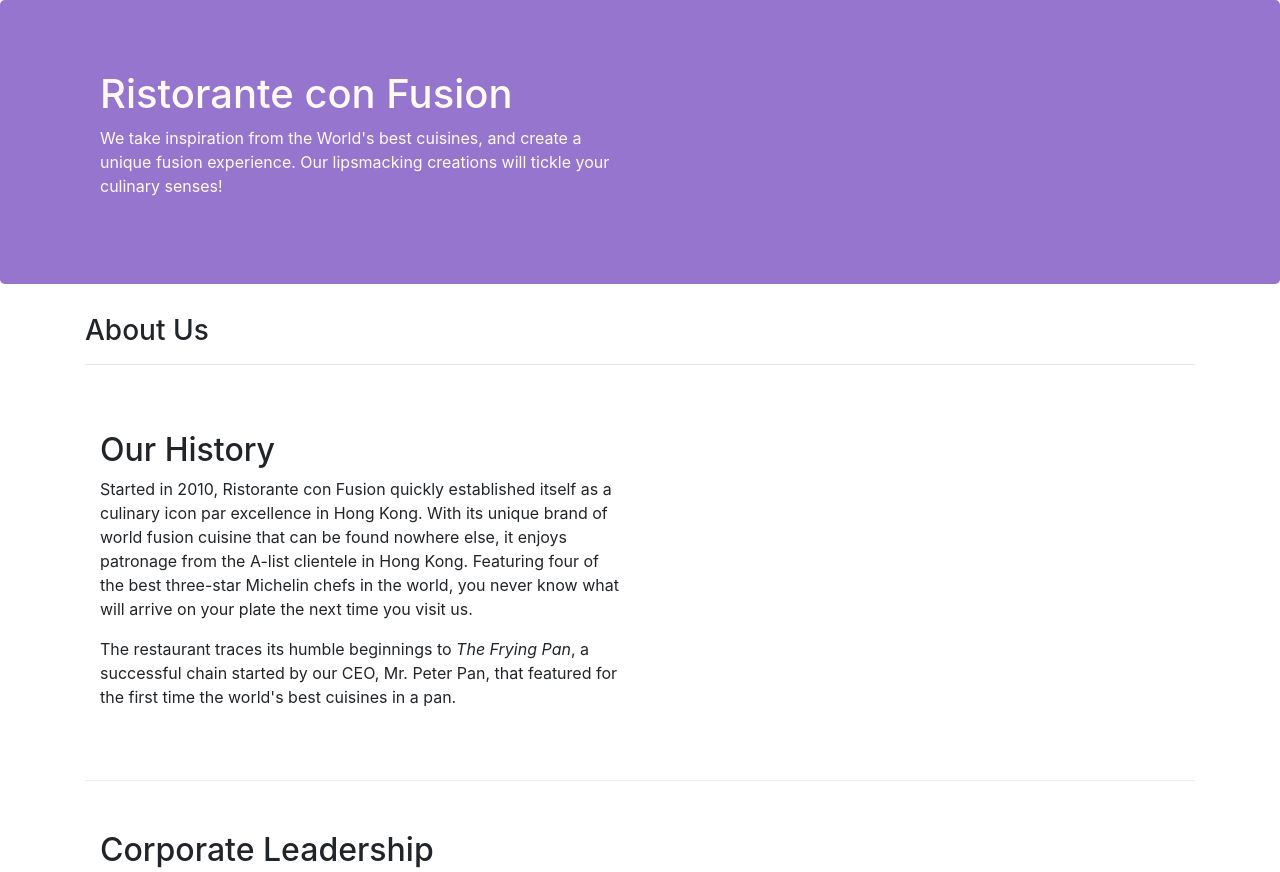
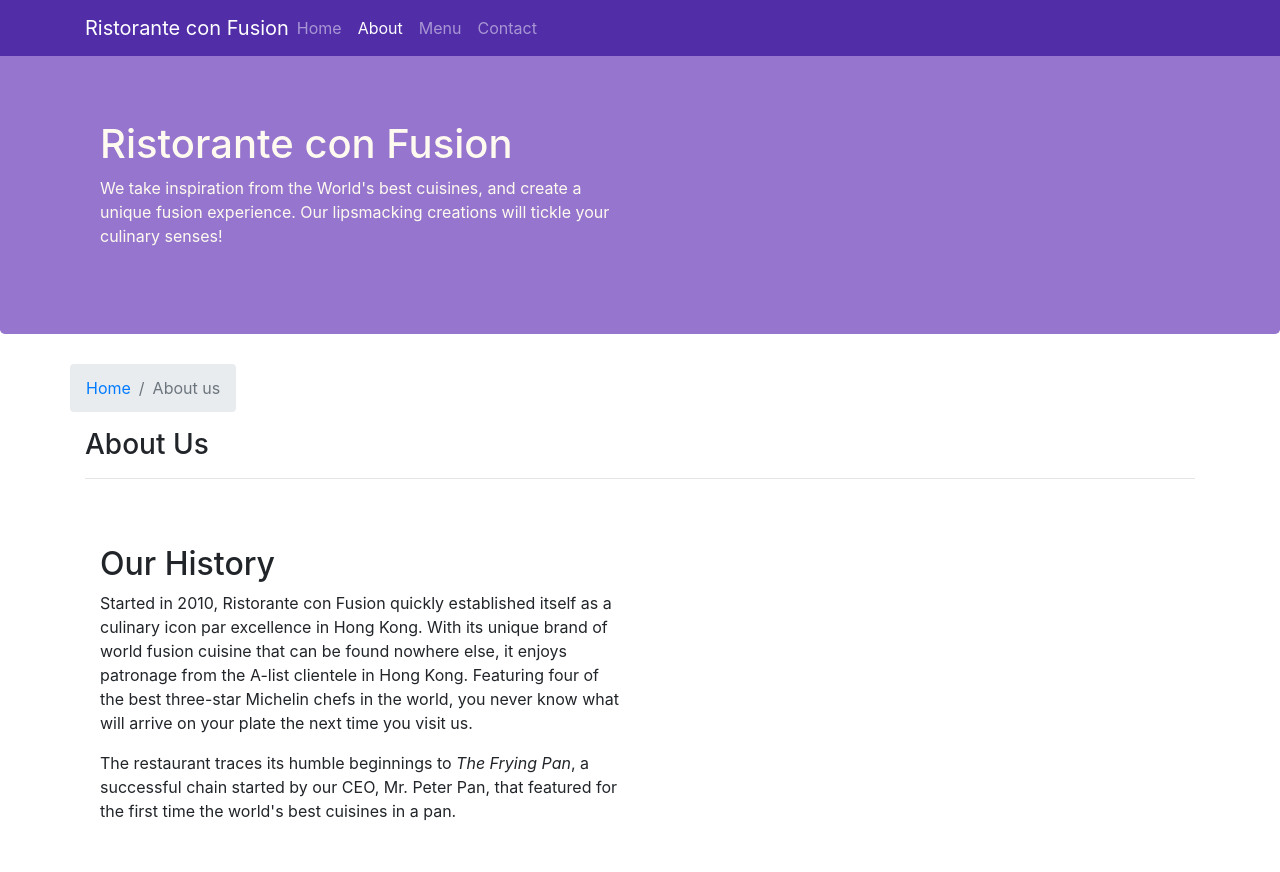
Before and after one commit to Pushpit07/bootstrap, a website: page aboutus.html in a window 1280 px wide. Shown: the top 872 px of the page. Drawn offline with nearby package versions, Linux system fonts and the light colour scheme.

Commit message:
navbar and breadcrumbs

```diff
--- a/aboutus.html
+++ b/aboutus.html
@@ -15,7 +15,32 @@
 </head>
 
 <body>
+     <nav class="navbar navbar-dark navbar-expand-sm fixed-top">
+        <div class="container">
+            <button class="navbar-toggler" type="button" data-toggle="collapse" data-target="#Navbar">
+                <span class="navbar-toggler-icon"></span>
+            </button>
+            <a href="#" class="navbar-brand mr-auto">Ristorante con Fusion</a>
 
+            <div class="collapse navbar-collapse" id="Navbar">
+                 <ul class="navbar-nav mr-auto">
+                    <li class="nav-item">
+                        <a href="./index.html" class="nav-link">Home</a>
+                    </li>
+                     <li class="nav-item active">
+                        <a href="#" class="nav-link">About</a>
+                    </li>
+                     <li class="nav-item">
+                        <a href="#" class="nav-link">Menu</a>
+                    </li>
+                     <li class="nav-item">
+                        <a href="#" class="nav-link">Contact</a>
+                    </li>
+                </ul>
+            </div>
+
+        </div>
+    </nav>
     <header class="jumbotron">
         <div class="container">
             <div class="row row-header">
@@ -31,6 +56,10 @@
 
     <div class="container">
         <div class="row" style="margin-top: 30px;">
+            <ol class="class-12 breadcrumb">
+                <li class="breadcrumb-item"><a href="./index.html">Home</a></li>
+                <li class="breadcrumb-item active">About us</li>
+            </ol>
             <div class="col-md-12">
                <h3>About Us</h3>
                <hr>
@@ -71,7 +100,7 @@
                 <div class="col-4 offset-1 col-sm-2">
                     <h5>Links</h5>
                     <ul class="list-unstyled">
-                        <li><a href="#">Home</a></li>
+                        <li><a href="./index.html">Home</a></li>
                         <li><a href="#">About</a></li>
                         <li><a href="#">Menu</a></li>
                         <li><a href="#">Contact</a></li>
--- a/css/styles.css
+++ b/css/styles.css
@@ -28,3 +28,12 @@
 	margin: 0px;
 	color: #0f0f0f;
 }
+
+body {
+	padding: 50px 0px 0px 0px;
+	z-index: 0;
+}
+
+.navbar-dark {
+	background-color: #512DA8;
+}
```
Also changed, not shown: index.html (+27 -1 lines).
